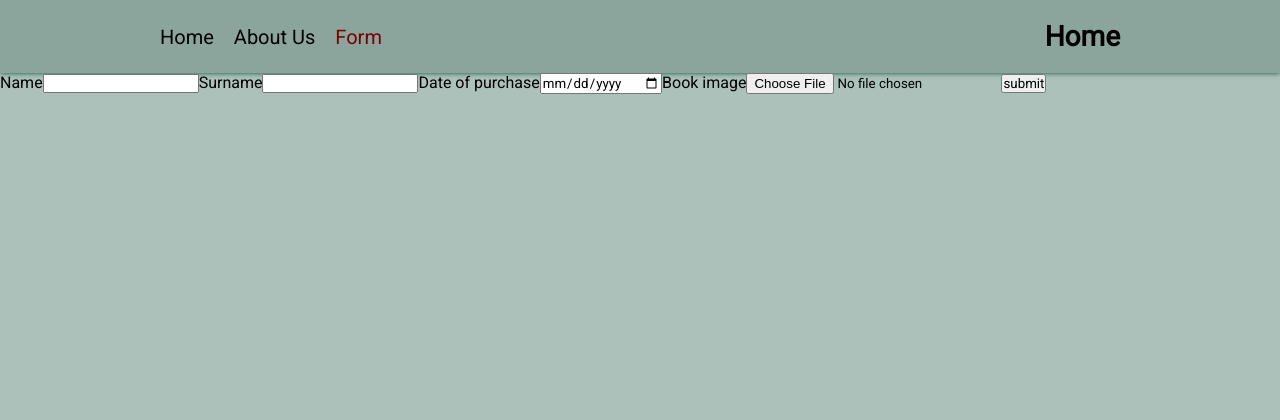
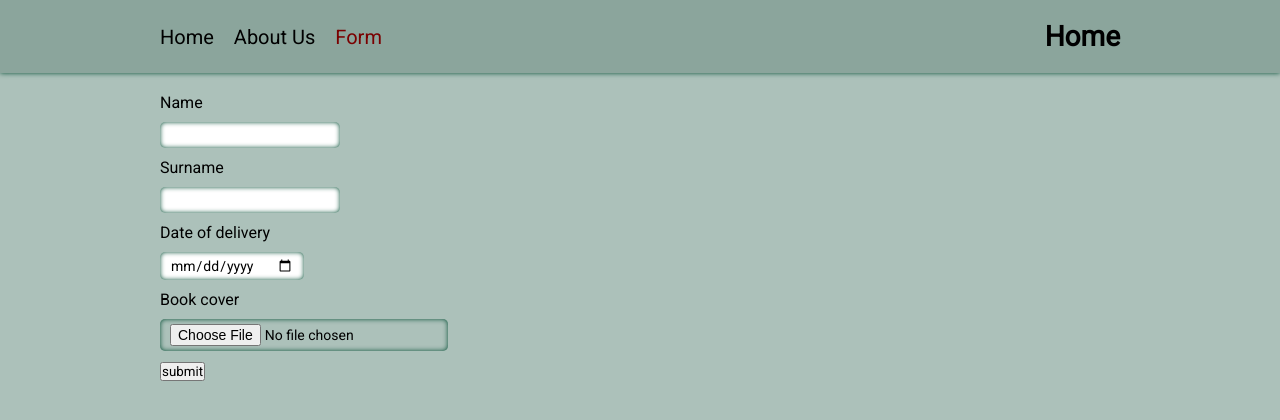
Before and after one commit to Tatiana-312/react2023q1, a React (Vite) app in the folder react-components/: page /form in a window 1280 px wide. Shown: the top 420 px of the page. Built offline with nearby package versions, Linux system fonts and the light colour scheme.

Commit message:
feat: add styles

```diff
--- a/react-components/src/components/Form/Form.tsx
+++ b/react-components/src/components/Form/Form.tsx
@@ -25,8 +25,8 @@ class Form extends React.Component {
       <form onSubmit={this.handleSubmit}>
         <Input type="text" label="Name" name="name" refer={this.nameInput} />
         <Input type="text" label="Surname" name="surname" refer={this.surnameInput} />
-        <Input type="date" label="Date of purchase" name="date" refer={this.dateInput} />
-        <Input type="file" label="Book image" name="file" refer={this.fileInput} />
+        <Input type="date" label="Date of delivery" name="date" refer={this.dateInput} />
+        <Input type="file" label="Book cover" name="file" refer={this.fileInput} />
         <input type="submit" value="submit" />
       </form>
     );
--- a/react-components/src/components/Input/Input.module.css
+++ b/react-components/src/components/Input/Input.module.css
@@ -0,0 +1,17 @@
+.label__name {
+    padding: 0;
+}
+
+.input__name {
+    display: block;
+    margin: 10px 0px;
+    padding: 5px 10px;
+    font-size: 14px;
+    border: none;
+    border-radius: 5px;
+    box-shadow: inset 0 0 5px rgb(5 78 53);
+}
+
+.input__name:focus {
+    outline: none;
+}
--- a/react-components/src/pages/FormPage/FormPage.module.css
+++ b/react-components/src/pages/FormPage/FormPage.module.css
@@ -0,0 +1,5 @@
+.form__container {
+  max-width: 1000px;
+  margin: 0 auto;
+  padding: 20px;
+}
```
